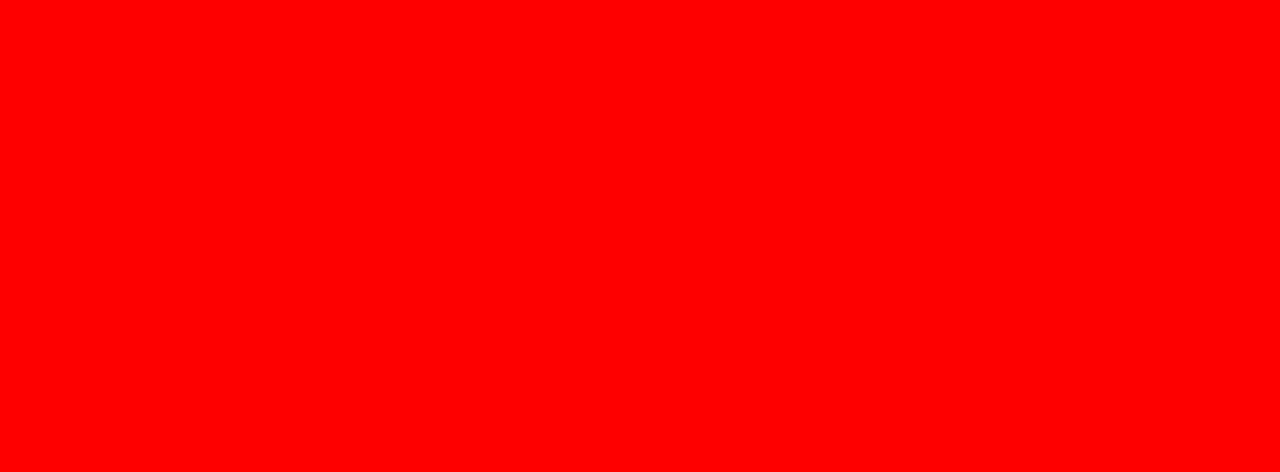
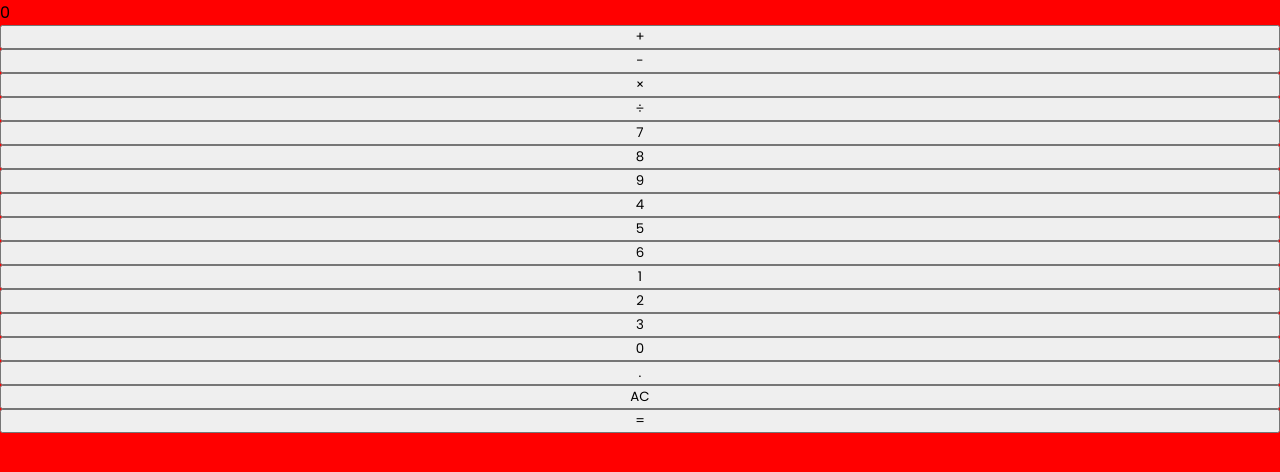
Before and after one commit to lgnq/EasyQuotationWebAPP, a plain HTML site: page index.html in a window 1280 px wide. Drawn offline with Linux system fonts and the light colour scheme.

Commit message:
create a calculater

```diff
--- a/index.html
+++ b/index.html
@@ -7,5 +7,30 @@
     <link rel="stylesheet" href="style.css" />
     <script defer src="script.js"></script>
   </head>
-  <body></body>
+
+  <body>
+    <div class="calculator">
+      <div class="calculator__display">0</div>
+
+      <div class="calculator__keys">
+        <button class="key--operator" data-action="add">+</button>
+        <button class="key--operator" data-action="subtract">-</button>
+        <button class="key--operator" data-action="multiply">&times;</button>
+        <button class="key--operator" data-action="divide">÷</button>
+        <button>7</button>
+        <button>8</button>
+        <button>9</button>
+        <button>4</button>
+        <button>5</button>
+        <button>6</button>
+        <button>1</button>
+        <button>2</button>
+        <button>3</button>
+        <button>0</button>
+        <button data-action="decimal">.</button>
+        <button data-action="clear">AC</button>
+        <button class="key--equal" data-action="calculate">=</button>
+      </div>
+    </div>
+  </body>
 </html>
--- a/script.js
+++ b/script.js
@@ -1,5 +1,8 @@
-// Variable Identifier
-const exampleDeclaration = document.getElementById("placeIdHere");
+const calculator = document.querySelector('.calculator')
+const keys = calculator.querySelector('.calculator__keys')
 
-// Function Declaration
-function ExampleFunctionName(params) {}
+keys.addEventListener('click', e => {
+  if (e.target.matches('button')) {
+    // Do something
+  }
+})
--- a/style.css
+++ b/style.css
@@ -9,3 +9,8 @@
 body {
   background: red;
 }
+
+.calculator__keys {
+  display: grid;
+  /* other necessary CSS */
+}
```
